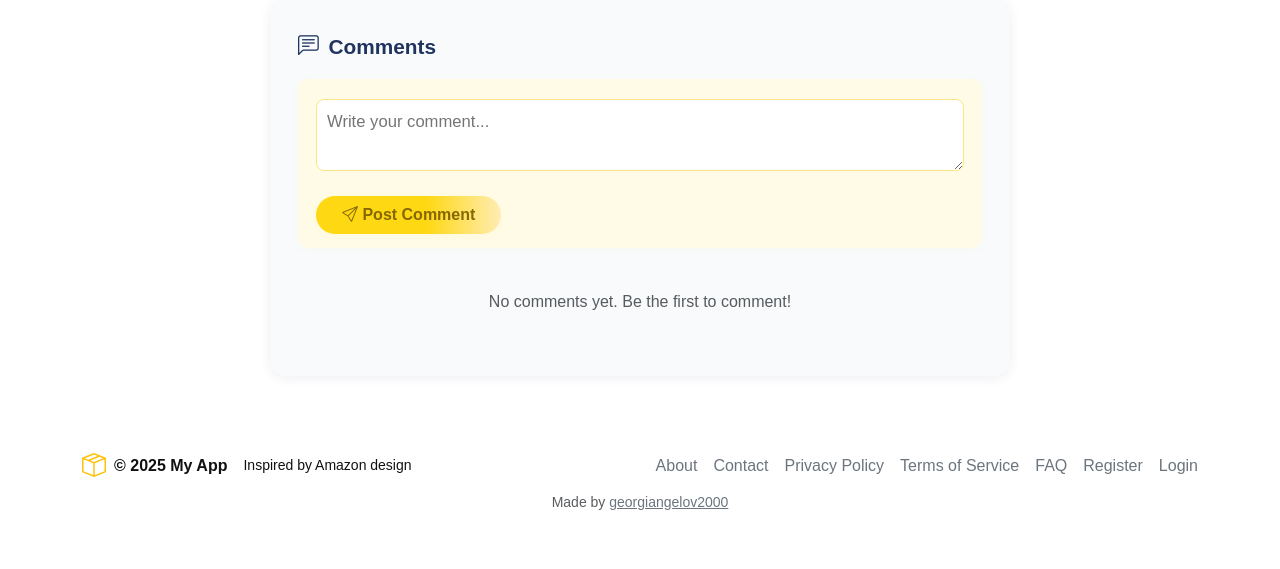
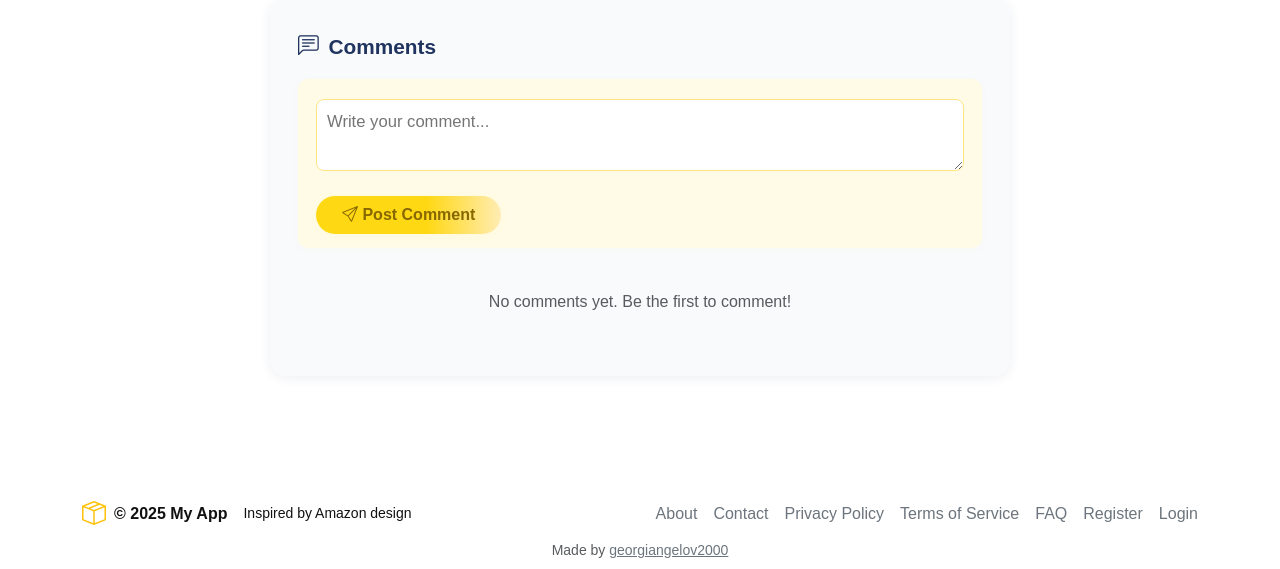
Before and after one commit to georgiangelov2000/web-news, a PHP site: template templates/post.php in a window 1280 px wide. Shown: the part 636-1205 px from the top of the page. Before the commit the page ends 1146 px from the top, so only its background shows below. Run offline with PHP 8.4, Linux system fonts and the light colour scheme; the template is opened without the code that fills it, so the values that code supplies are empty.

Commit message:
styicky footer

```diff
--- a/assets/main.css
+++ b/assets/main.css
@@ -323,3 +323,39 @@ body {
     .amazon-slider-container { padding: 12px 0; }
     .amazon-product-card { padding: 10px; margin: 0 4px; }
 }
+/* ... your existing CSS ... */
+
+/* Sticky Footer styles */
+html, body {
+    height: 100%;
+}
+
+body {
+    min-height: 100vh;
+    display: flex;
+    flex-direction: column;
+}
+
+main {
+    flex: 1 0 auto;
+}
+
+footer {
+    flex-shrink: 0;
+    width: 100%;
+    /* Optional: use a fixed height if desired */
+    /* height: 80px; */
+    /* line-height: 80px; */
+    /* Or for auto height based on content, just leave this out */
+}
+
+/* Amazon-like basic reset and font */
+body {
+    font-family: Arial, Helvetica, sans-serif;
+    background: #fff;
+    color: #111;
+    margin: 0;
+    padding: 0;
+}
+
+/* ... rest of your existing CSS ... */
```
